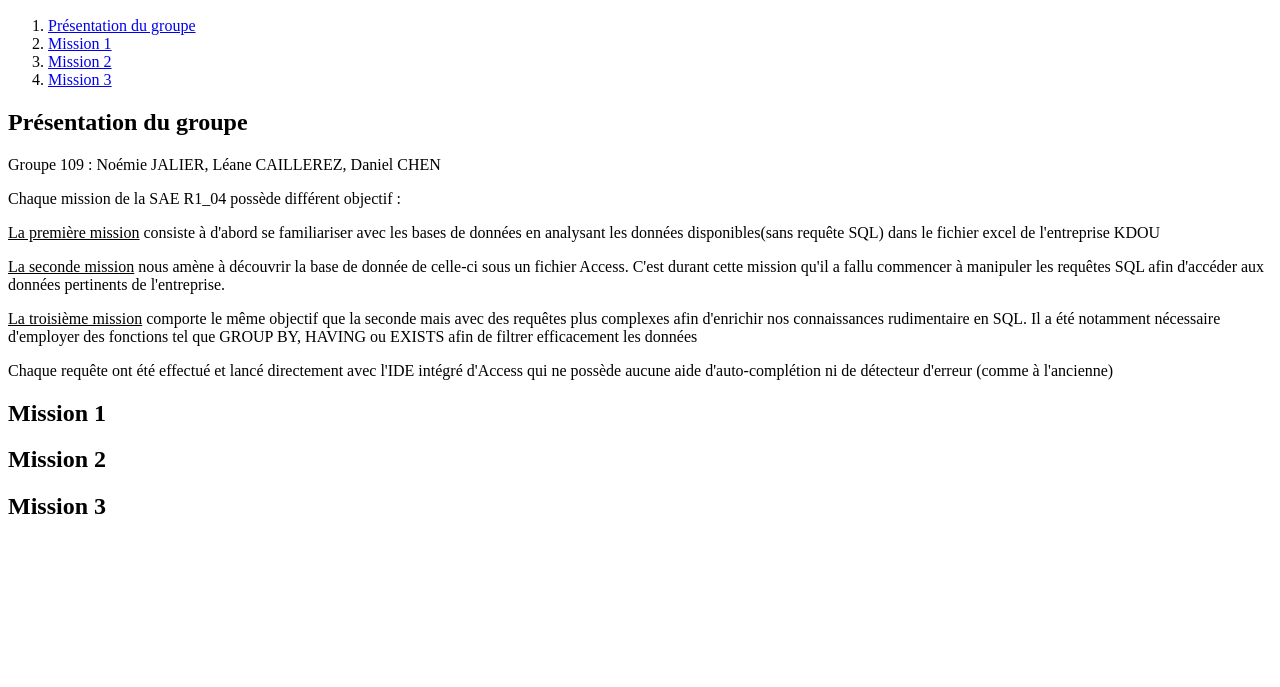
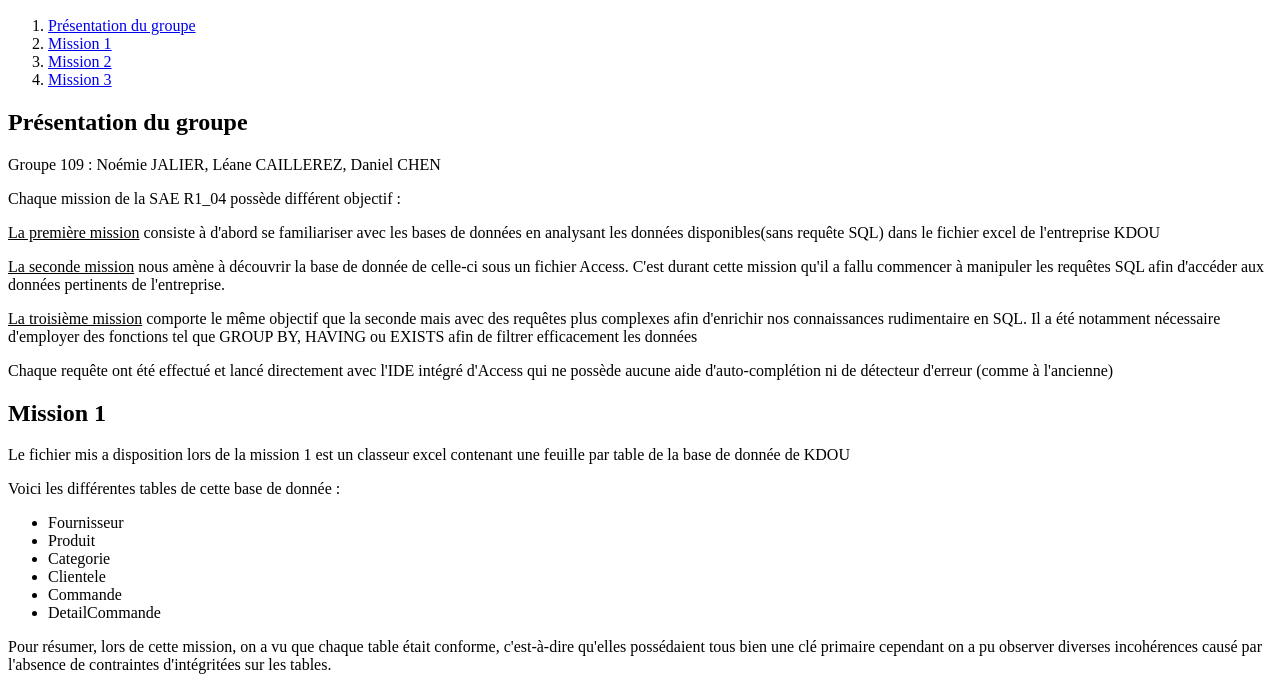
Before and after one commit to kuplo2/SAE, a plain HTML site: page index.html in a window 1280 px wide. Shown: the part 110-797 px from the top of the page. Drawn offline with Linux system fonts and the light colour scheme.

Commit message:
modification of index.html

```diff
--- a/index.html
+++ b/index.html
@@ -16,13 +16,33 @@
     </ol>
 
     <h2 id ="Presentation">Présentation du groupe</h2>
+    <article>
     <p> Groupe 109 : Noémie JALIER, Léane CAILLEREZ, Daniel CHEN</p>
     <p>Chaque mission de la SAE R1_04 possède différent objectif :</p>
     <p><u>La première mission</u> consiste à d'abord se familiariser avec les bases de données en analysant les données disponibles(sans requête SQL) dans le fichier excel de l'entreprise KDOU   </p>
     <p><u>La seconde mission</u> nous amène à découvrir la base de donnée de celle-ci sous un fichier Access. C'est durant cette mission qu'il a fallu commencer à manipuler les requêtes SQL afin d'accéder aux données pertinents de l'entreprise. </p>
     <p><u>La troisième mission</u> comporte le même objectif que la seconde mais avec des requêtes plus complexes afin d'enrichir nos connaissances rudimentaire en SQL. Il a été notamment nécessaire d'employer des fonctions tel que GROUP BY, HAVING ou EXISTS afin de filtrer efficacement les données </p>
     <p>Chaque requête ont été effectué et lancé directement avec l'IDE intégré d'Access qui ne possède aucune aide d'auto-complétion ni de détecteur d'erreur (comme à l'ancienne)</p>
+    </article>
+
     <h2 id="M1">Mission 1</h2>
+    <article>
+    <p>Le fichier mis a disposition lors de la mission 1 est un classeur excel contenant une feuille par table de la base de donnée de KDOU</p>
+    <p>Voici les différentes tables de cette base de donnée : </p>
+    <ul>
+        <li>Fournisseur</li>
+        <li>Produit</li>
+        <li>Categorie</li>
+        <li>Clientele</li>
+        <li>Commande</li>
+        <li>DetailCommande</li>
+    </ul>
+    <p>Pour résumer, lors de cette mission, on a vu que chaque table était conforme, c'est-à-dire qu'elles possédaient tous bien une clé primaire cependant on a pu observer diverses incohérences causé par l'absence de contraintes d'intégritées sur les tables.</p>
+    <p>Voici ci-dessous quelques exemples</p>
+    <img href =""
+
+    </article>
+
     <h2 id="M2">Mission 2</h2>
     <h2 id="M3">Mission 3</h2>
 </body>
```
